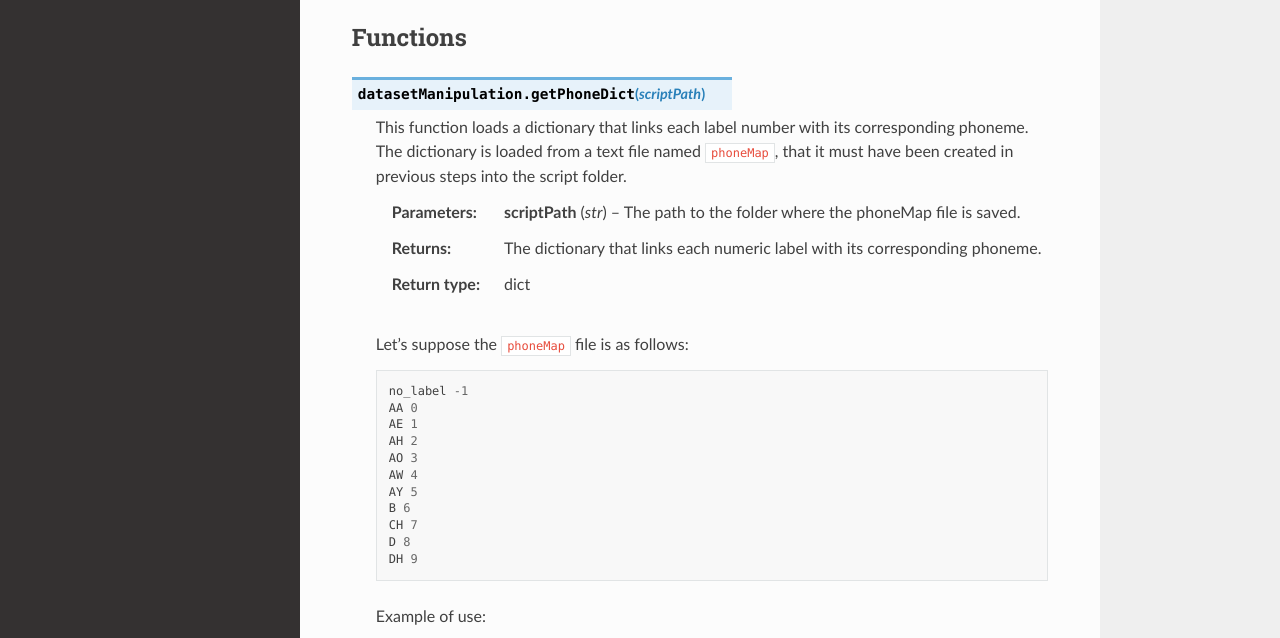
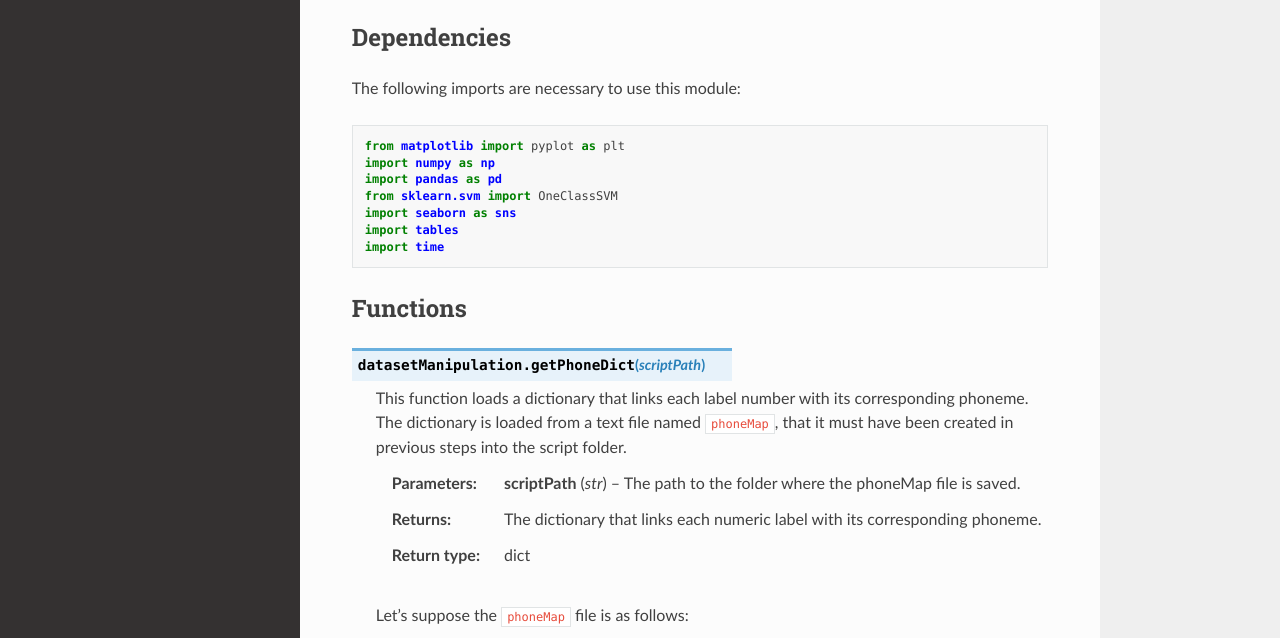
Before and after one commit to edelblanco002/edelblanco002.github.io, a plain HTML site: page datasetManipulation.html in a window 1280 px wide. Shown: the part 144-782 px from the top of the page. Drawn offline with Linux system fonts and the light colour scheme; a script that the page names is missing.

Commit message:
datasetManipulation documentation updated
The dependencies were added. The last commit didn't do this correctly.

```diff
--- a/datasetManipulation.html
+++ b/datasetManipulation.html
@@ -38,6 +38,7 @@
               <!-- Local TOC -->
               <div class="local-toc"><ul>
 <li><a class="reference internal" href="#">datasetManipulation module</a><ul>
+<li><a class="reference internal" href="#dependencies">Dependencies</a></li>
 <li><a class="reference internal" href="#functions">Functions</a></li>
 </ul>
 </li>
@@ -69,6 +70,19 @@
 
   <section id="datasetmanipulation-module">
 <h1>datasetManipulation module<a class="headerlink" href="#datasetmanipulation-module" title="Permalink to this headline"></a></h1>
+<section id="dependencies">
+<h2>Dependencies<a class="headerlink" href="#dependencies" title="Permalink to this headline"></a></h2>
+<p>The following imports are necessary to use this module:</p>
+<div class="highlight-default notranslate"><div class="highlight"><pre><span></span><span class="kn">from</span> <span class="nn">matplotlib</span> <span class="kn">import</span> <span class="n">pyplot</span> <span class="k">as</span> <span class="n">plt</span>
+<span class="kn">import</span> <span class="nn">numpy</span> <span class="k">as</span> <span class="nn">np</span>
+<span class="kn">import</span> <span class="nn">pandas</span> <span class="k">as</span> <span class="nn">pd</span>
+<span class="kn">from</span> <span class="nn">sklearn.svm</span> <span class="kn">import</span> <span class="n">OneClassSVM</span>
+<span class="kn">import</span> <span class="nn">seaborn</span> <span class="k">as</span> <span class="nn">sns</span>
+<span class="kn">import</span> <span class="nn">tables</span>
+<span class="kn">import</span> <span class="nn">time</span>
+</pre></div>
+</div>
+</section>
 <section id="functions">
 <h2>Functions<a class="headerlink" href="#functions" title="Permalink to this headline"></a></h2>
 <dl class="py function">
```
